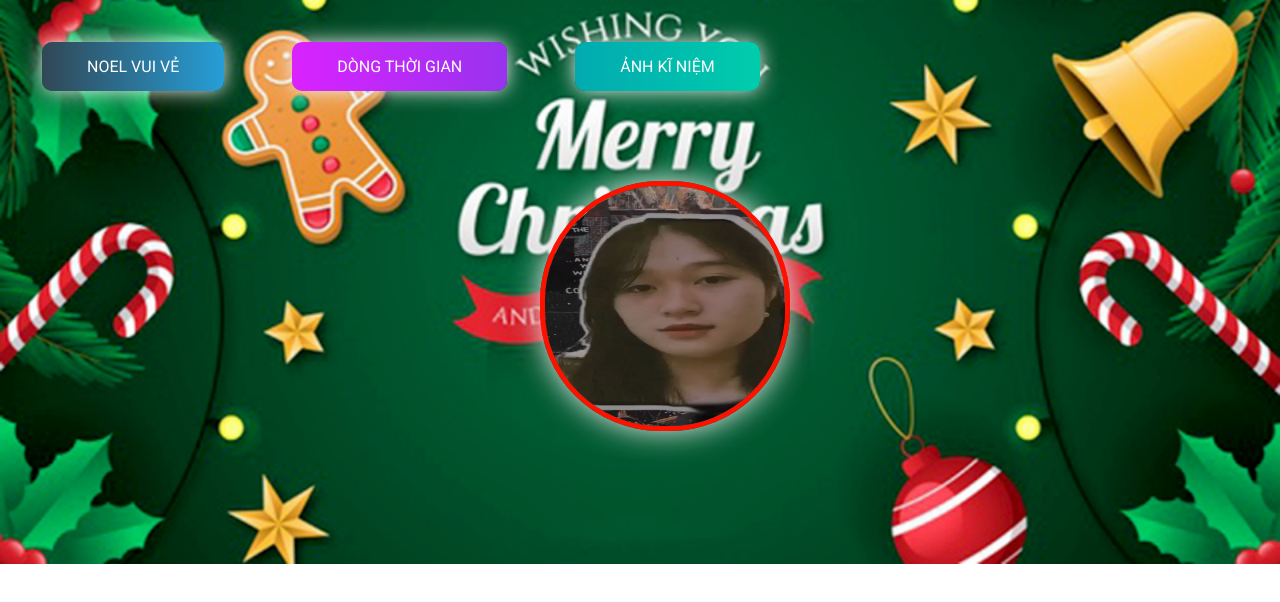
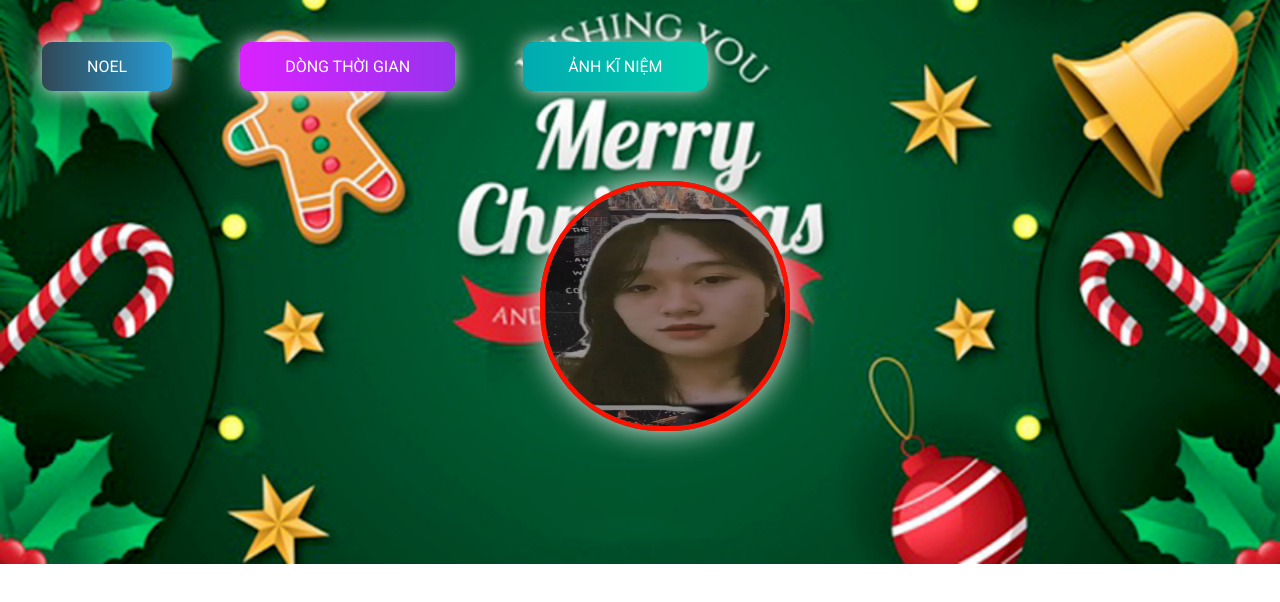
Before and after one commit to danhtran05/noel-vui-ve-nha, a plain HTML site: page index.html in a window 1280 px wide. Drawn offline with Linux system fonts and the light colour scheme.

Commit message:
Update index.html

```diff
--- a/index.html
+++ b/index.html
@@ -12,7 +12,7 @@
     <body class="page__main">
         <div class="buttons">
             <!-- Chữ ở menu bạn có thể sửa lại theo ý của bạn -->
-            <a href="index.html" class="btn btn-bir">noel vui vẻ</a>
+            <a href="index.html" class="btn btn-bir">Noel</a>
             <a href="timeline.html" class="btn btn-timeline">Dòng thời gian</a>
             <a href="gallery.html" class="btn btn-gallery">Ảnh kĩ niệm</a>
         </div>
```
